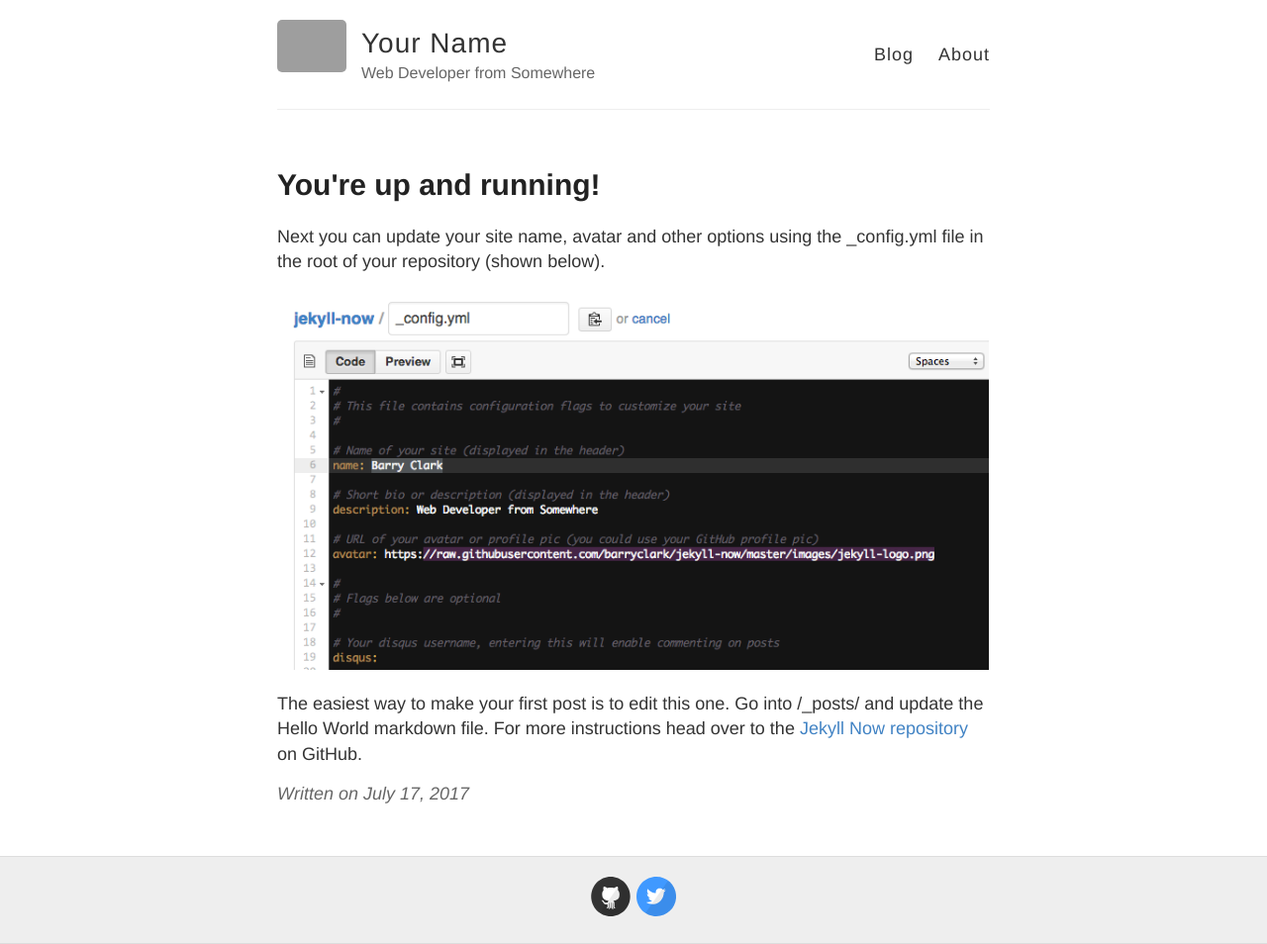
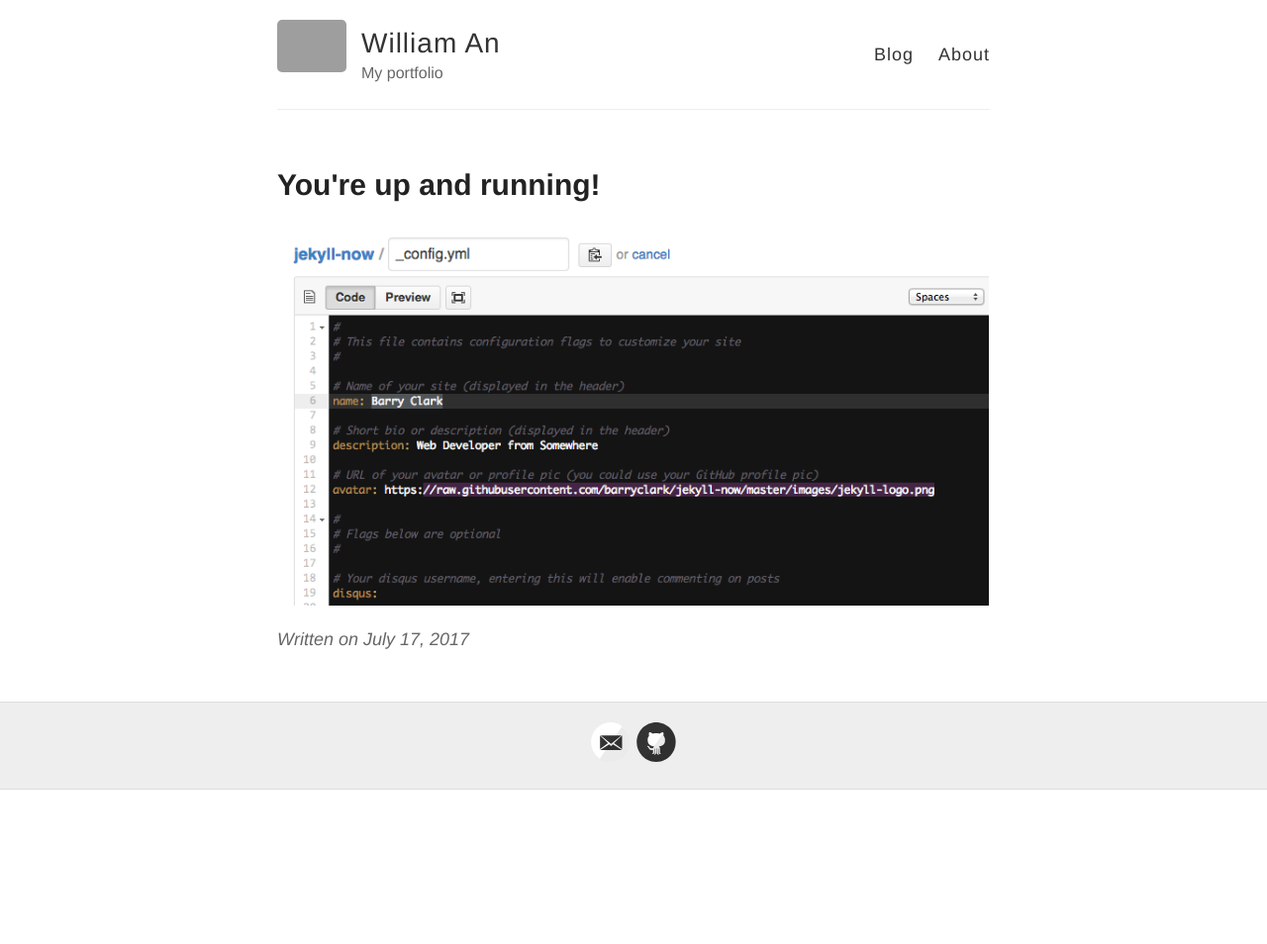
Before and after one commit to wnanpi95/SDMTS_DataAnalysis, a Jekyll site: the page built from docs/_posts/2017-7-17-firstpost.md, in a window 1280 px wide. Shown: the whole page at 99% size. Built offline with Jekyll 4.4.1, drawn with Linux system fonts in a browser that asks for light colours; after the commit the page ends 900 px from its top, so only the background shows below that; grey boxes are pictures that could not be loaded.

Commit message:
some page edits

```diff
--- a/docs/_config.yml
+++ b/docs/_config.yml
@@ -3,10 +3,10 @@
 #
 
 # Name of your site (displayed in the header)
-name: Your Name
+name: William An
 
 # Short bio or description (displayed in the header)
-description: Web Developer from Somewhere
+description: My portfolio
 
 # URL of your avatar or profile pic (you could use your GitHub profile pic)
 avatar: https://raw.githubusercontent.com/barryclark/jekyll-now/master/images/jekyll-logo.png
@@ -18,15 +18,15 @@ avatar: https://raw.githubusercontent.com/barryclark/jekyll-now/master/images/je
 # Includes an icon in the footer for each username you enter
 footer-links:
   dribbble:
-  email:
+  email: wnan.pi.95@gmail.com
   facebook:
   flickr:
-  github: barryclark/jekyll-now
+  github: wnanpi95/SDMTS_Graph
   instagram:
   linkedin:
   pinterest:
   rss: # just type anything here for a working RSS icon
-  twitter: jekyllrb
+  twitter:
   stackoverflow: # your stackoverflow profile, e.g. "users/50476/bart-kiers"
   youtube: # channel/<your_long_string> or user/<user-name>
   googleplus: # anything in your profile username that comes after plus.google.com/
--- a/docs/_posts/2017-7-17-firstpost.md
+++ b/docs/_posts/2017-7-17-firstpost.md
@@ -3,8 +3,5 @@ layout: post
 title: You're up and running!
 ---
 
-Next you can update your site name, avatar and other options using the _config.yml file in the root of your repository (shown below).
 
 ![_config.yml]({{ site.baseurl }}/images/config.png)
-
-The easiest way to make your first post is to edit this one. Go into /_posts/ and update the Hello World markdown file. For more instructions head over to the [Jekyll Now repository](https://github.com/barryclark/jekyll-now) on GitHub.
```
Also changed, not shown: 18 other files.
